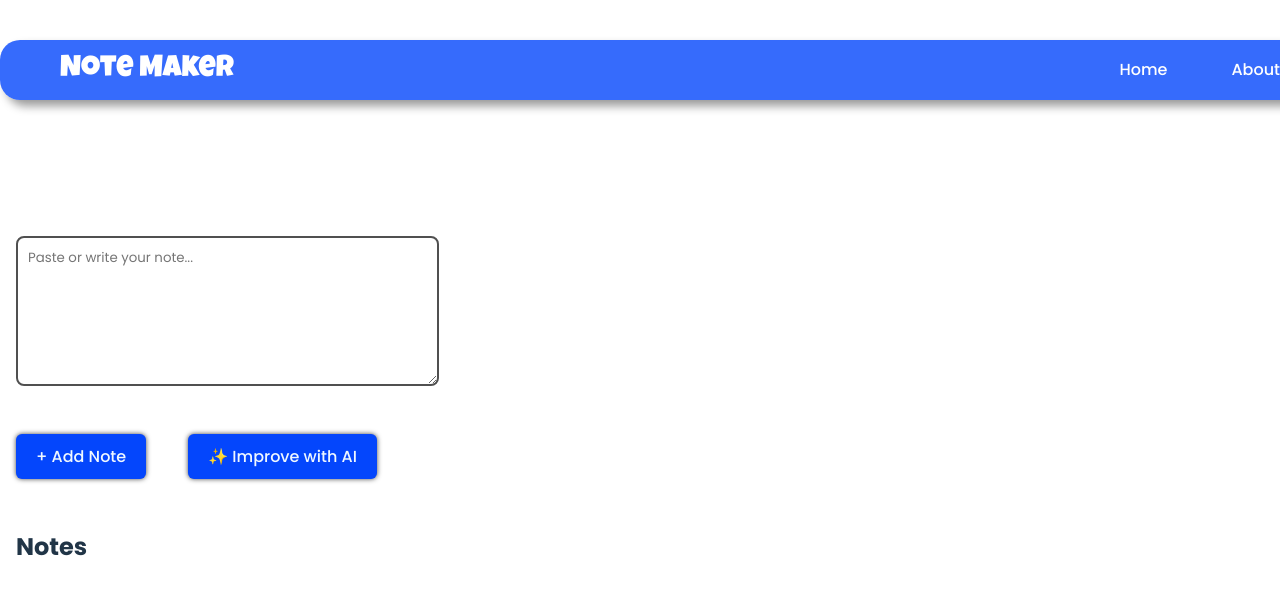
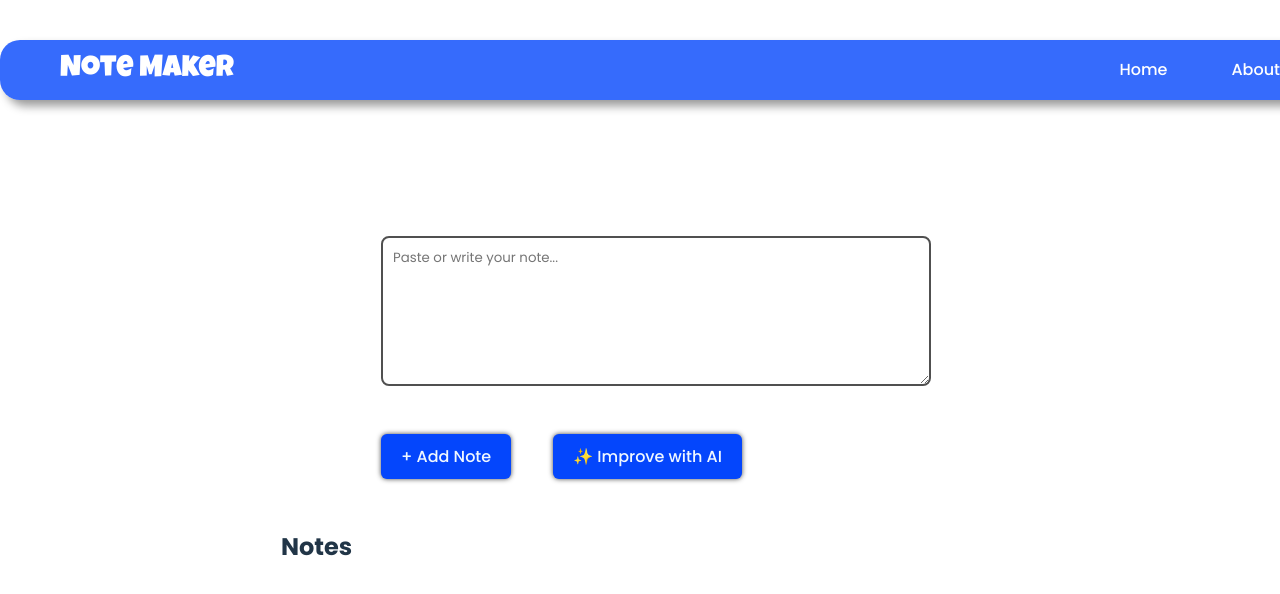
Before and after one commit to Rajat-264/note-maker-frontend, a React (Vite) app: page /topic/1 in a window 1280 px wide. Shown: the top 594 px of the page. Built offline with nearby package versions, Linux system fonts and the light colour scheme; no server answers; a web font is replaced by a local one.

Commit message:
Dont know

```diff
--- a/src/App.css
+++ b/src/App.css
@@ -5,6 +5,10 @@
   --accent-hover: #2563eb;
   --card-bg: #ffffff;
   --border: #e5e7eb;
+}
+
+html, body {
+  overflow-x: hidden;
 }
 
 body {
--- a/src/index.css
+++ b/src/index.css
@@ -15,6 +15,10 @@
   text-rendering: optimizeLegibility;
   -webkit-font-smoothing: antialiased;
   -moz-osx-font-smoothing: grayscale;
+}
+
+html, body {
+  overflow-x: hidden;
 }
 
 /* Dark Mode (optional if prefers-color-scheme is set) */
--- a/src/pages/Topic.css
+++ b/src/pages/Topic.css
@@ -5,7 +5,7 @@
   flex-direction: column;
   justify-content: center;
   align-items: center;
-  width: 100%;
+  width: 100vw;
   overflow-x: hidden;
   font-family: Poppins, sans-serif;
   margin: 150px 0;
```
